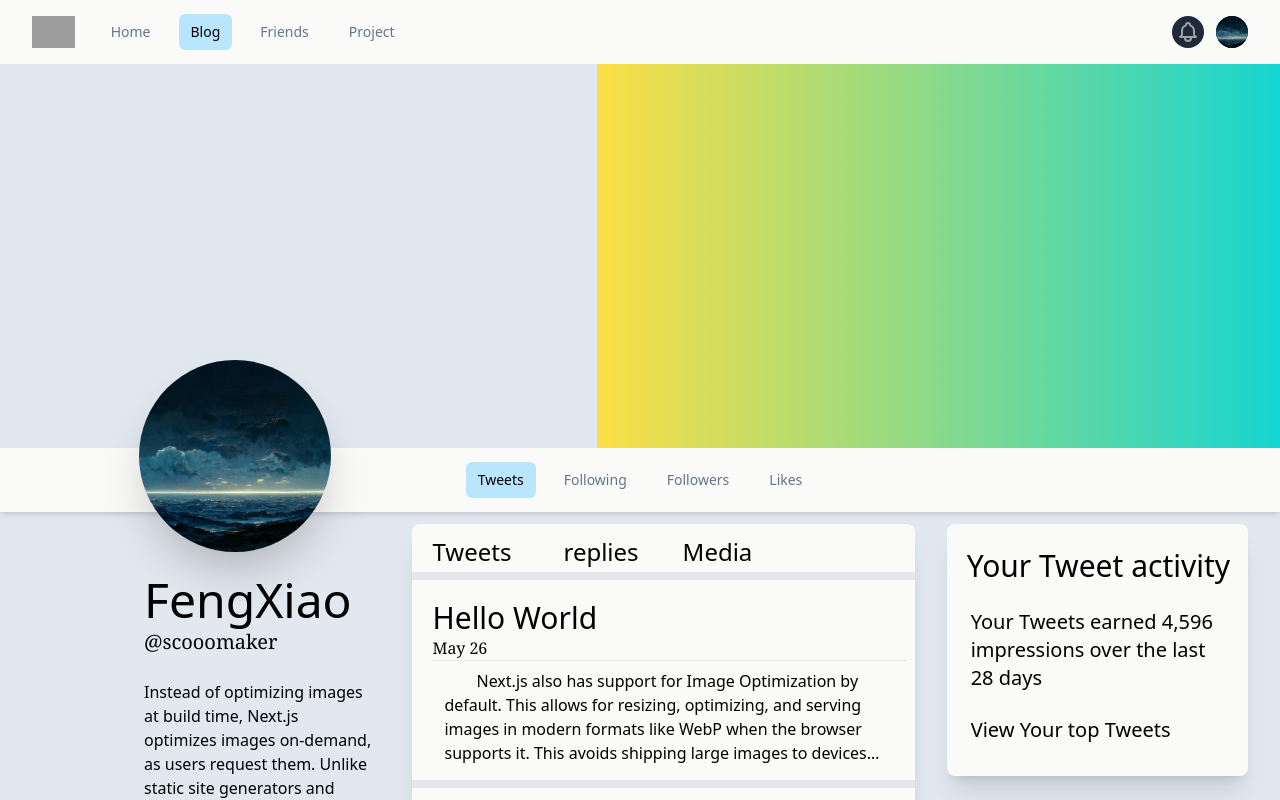
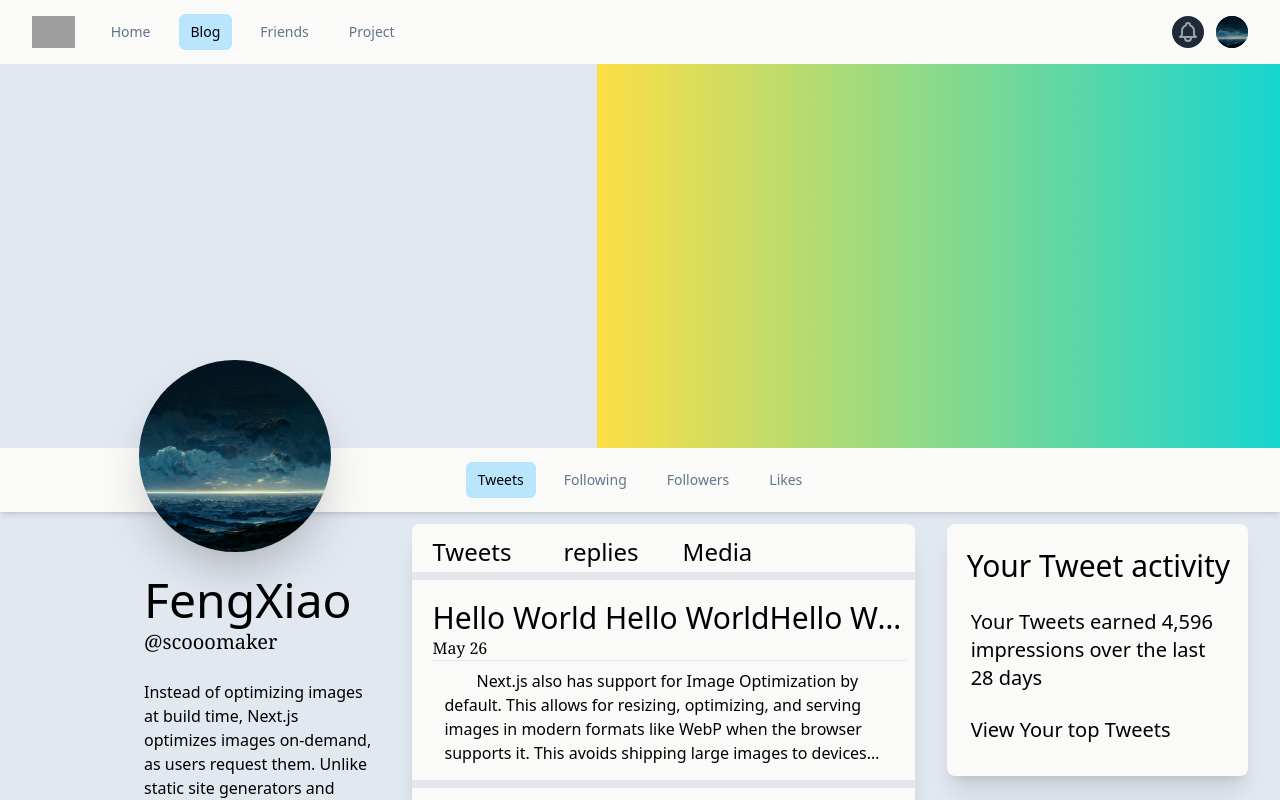
Before and after one commit to scooomaker/BlogChain, a Next.js app: page / in a window 1280 px wide. Shown: the top 800 px of the page. Built offline with nearby package versions, Linux system fonts and the light colour scheme; grey boxes are pictures that could not be loaded.

Commit message:
update MainText.tsx

```diff
--- a/components/MainText.tsx
+++ b/components/MainText.tsx
@@ -31,8 +31,8 @@ function Main() {
 
 
                         <div className='h-52 pt-5 pl-5 pr-2 pb-5 '>
-                            <h1 className='text-3xl'>Hello World</h1>
-                            <div className='font-serif'>May 26</div>
+                            <h1 className='text-3xl truncate'>Hello World Hello WorldHello WorldHello WorldHello World</h1>
+                            <div className='font-serif truncate'>May 26</div>
                             <hr />
                             <div className='h-[105px] font-light px-3 pt-2 indent-8 discript-text'>
                                 Next.js also has support for Image Optimization by default. This allows for resizing, optimizing, and serving images in modern formats like WebP when the browser supports it. This avoids shipping large images to devices with a smaller viewport.
@@ -42,8 +42,8 @@ function Main() {
                         </div>
 
                         <div className='h-52 pt-5 pl-5 pr-2 pb-5 '>
-                            <h1 className='text-3xl'>My Life</h1>
-                            <div className='font-serif'>May 24</div>
+                            <h1 className='text-3xl truncate'>My Life</h1>
+                            <div className='font-serif truncate'>May 24</div>
                             <hr />
                             <div className='h-[105px] font-light px-3 pt-2 indent-8 discript-text'>
                             Instead of optimizing images at build time, Next.js optimizes images on-demand, as users request them. Unlike static site generators and static-only solutions, your build times aren't increased, whether shipping 10 images or 10 million images.
```
